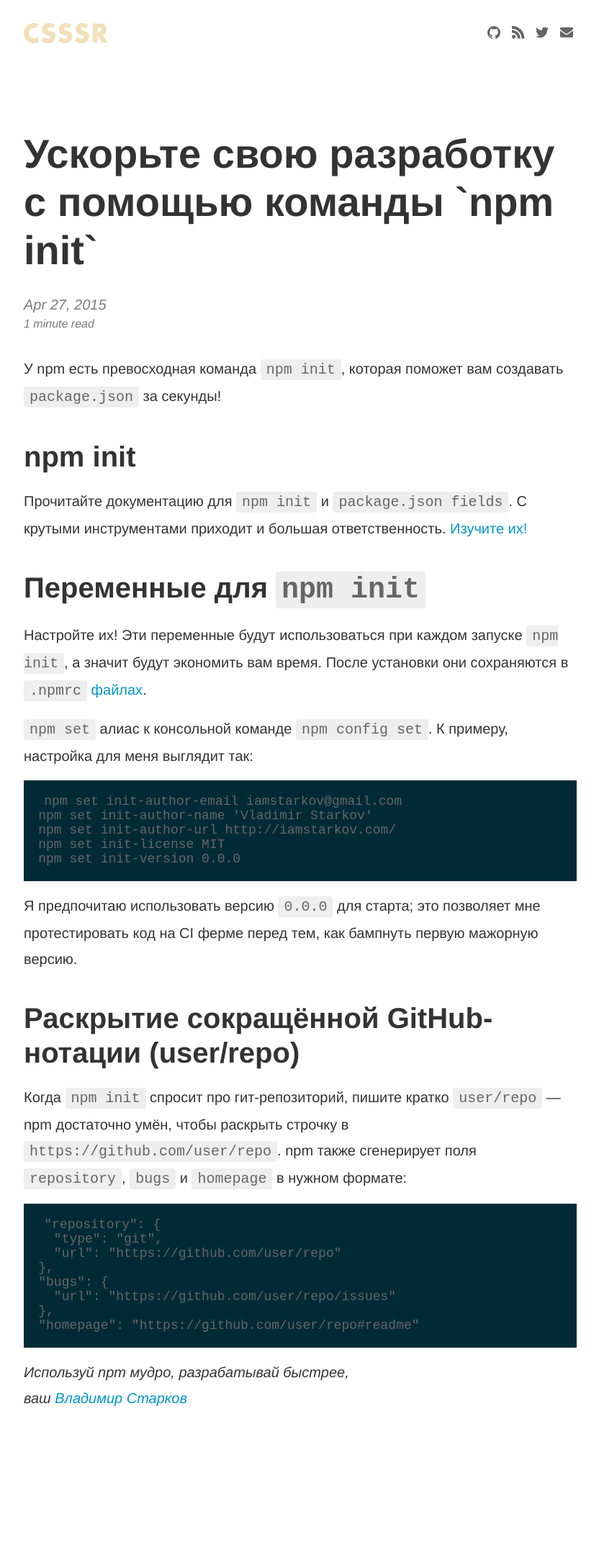
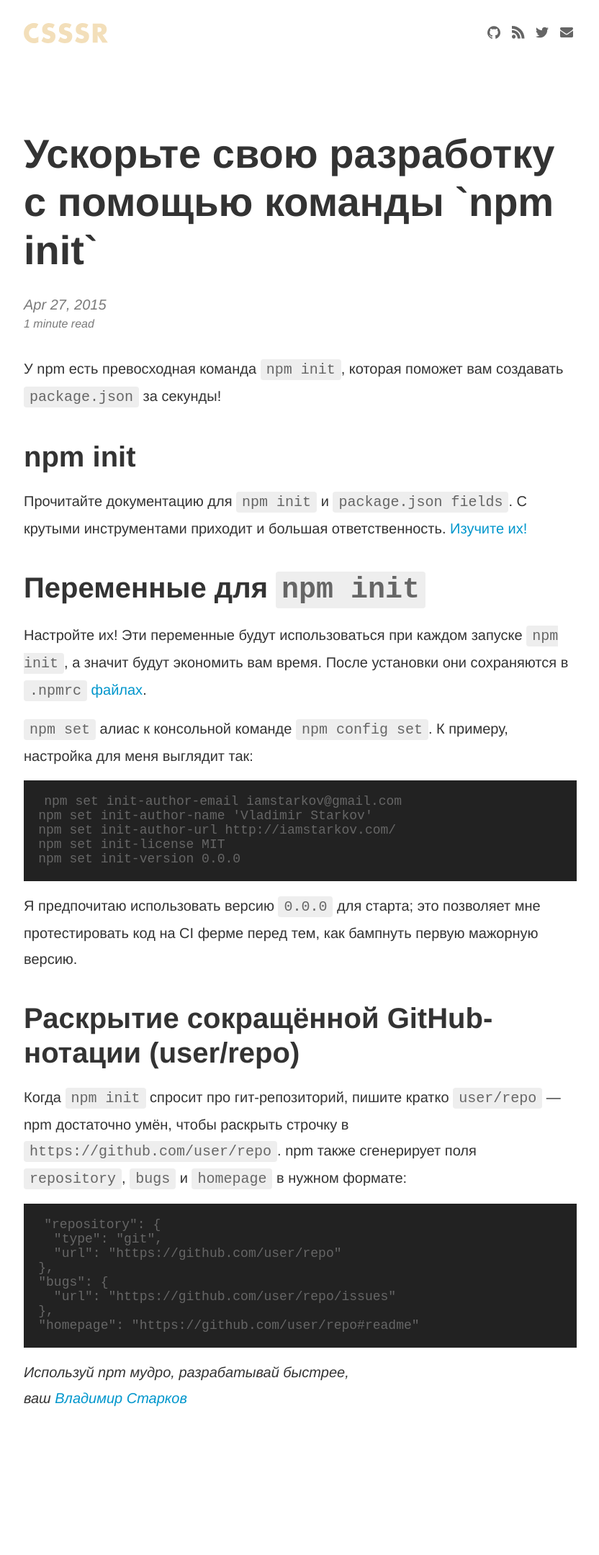
Before and after one commit to vislogurov/csssr.github.io, a Jekyll site: the page built from _posts/2015-04-21-npm-init.md, in a window 1280 px wide. Shown: the whole page at 72% size, without its empty margins (223-1055 px from the left). Built offline with Jekyll 4.4.1, drawn with Linux system fonts in a browser that asks for light colours; Markdown is read by kramdown in place of the engine named in the settings.

Commit message:
Update _solarized-dark.scss

```diff
--- a/_sass/_solarized-dark.scss
+++ b/_sass/_solarized-dark.scss
@@ -17,7 +17,7 @@ green     #859900  operators, other keywords
 */
 
 .highlight,
-.gist-syntax .highlight { background-color: #002b36; color: #93a1a1 }
+.gist-syntax .highlight { background-color: #222; color: #93a1a1 }
 .highlight .c,
 .gist-syntax .highlight .c { color: #586e75 } /* Comment */
 .highlight .err,
```
